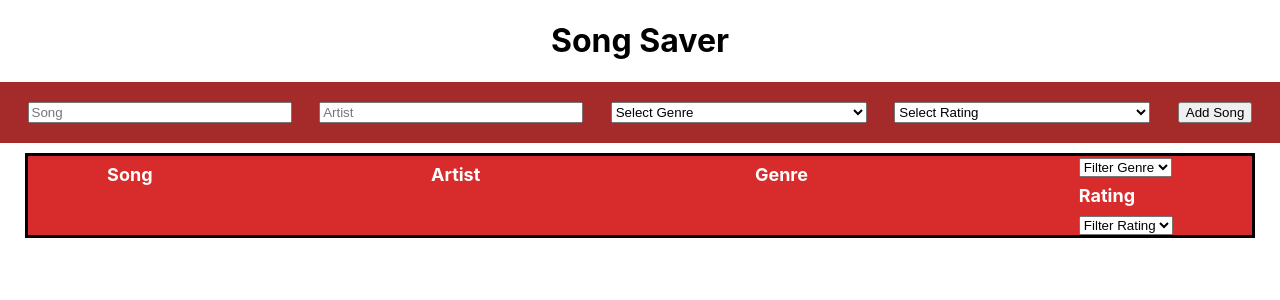
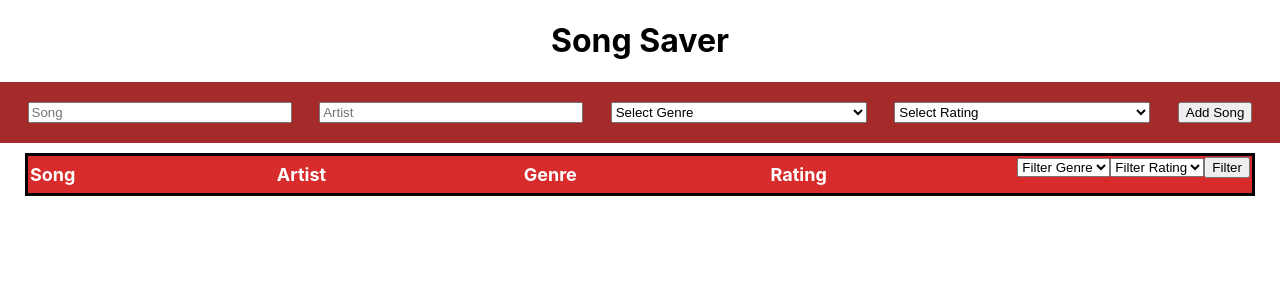
Before and after one commit to Merijn1994/Songsaver, a React (Create React App) app: page / in a window 1280 px wide. Shown: the top 300 px of the page. Built offline with nearby package versions, Linux system fonts and the light colour scheme.

Commit message:
filter work in progress

```diff
--- a/src/Components/SongFilter.js
+++ b/src/Components/SongFilter.js
@@ -17,7 +17,11 @@ class SongFilter extends Component {
 
     render () {
         return (
-            <div>
+            <form
+                onSubmit={(event) => {
+                    event.preventDefault()
+                    this.props.filter(this.state)}}
+            >
                 <select
                     className="genre-filter"
                     name="genreFilter"
@@ -33,7 +37,6 @@ class SongFilter extends Component {
                     <option value="pop">Pop</option>
                     <option value="soul">Soul</option>
                 </select>
-                {this.props.children}
                 <select
                     className="rating-filter"
                     name="ratingFilter"
@@ -47,7 +50,9 @@ class SongFilter extends Component {
                     <option value="4">4</option>
                     <option value="5">5</option>
                 </select>
-            </div>
+
+                <button>Filter</button>
+            </form>
         )
     }
 }
--- a/src/Components/SongListHeader.js
+++ b/src/Components/SongListHeader.js
@@ -1,15 +1,14 @@
 import React from "react";
 import SongFilter from "./SongFilter";
 
-function SongListHeader () {
+function SongListHeader ( {filter} ) {
     return (
         <div className="song-header">
             <p className="song-header__item">Song</p>
             <p className="song-header__item">Artist</p>
             <p className="song-header__item">Genre</p>
-            <SongFilter>
             <p className="song-header__item">Rating</p>
-            </SongFilter>
+            <SongFilter filter={filter} />
 
         </div>
     )
--- a/src/Components/SongOverview.js
+++ b/src/Components/SongOverview.js
@@ -15,7 +15,10 @@ class SongOverview extends Component {
     }
 
     addSong (song)  {
-      if (song.title === "" && song.artist === "" ) {
+      if (song.title === "" ||
+          song.artist === "" ||
+          song.genre === "" ||
+          song.rating === "") {
         this.setState({
           songs:[
             ...this.state.songs
@@ -37,14 +40,25 @@ class SongOverview extends Component {
       }
     }
 
-
+    filter = (filterValue) => {
+      this.setState(prevState => {
+        const filter = prevState.songs.filter(song => {
+          return song.genre.includes(filterValue.genreFilter)
+        })
+        console.log(prevState.songs);
+        console.log(filter);
+        return {
+          songs: filter
+        }
+      })
+    }
 
     render() {
       return (
         <div>
             <h1>Song Saver</h1>
             <SongForm addSong={this.addSong}/>
-            <SongListHeader />
+            <SongListHeader filter={this.filter}/>
             <div className="song-list">
               {this.state.songs.map(song =>
               <SongList key={song.id} song={song}/>)}
```
